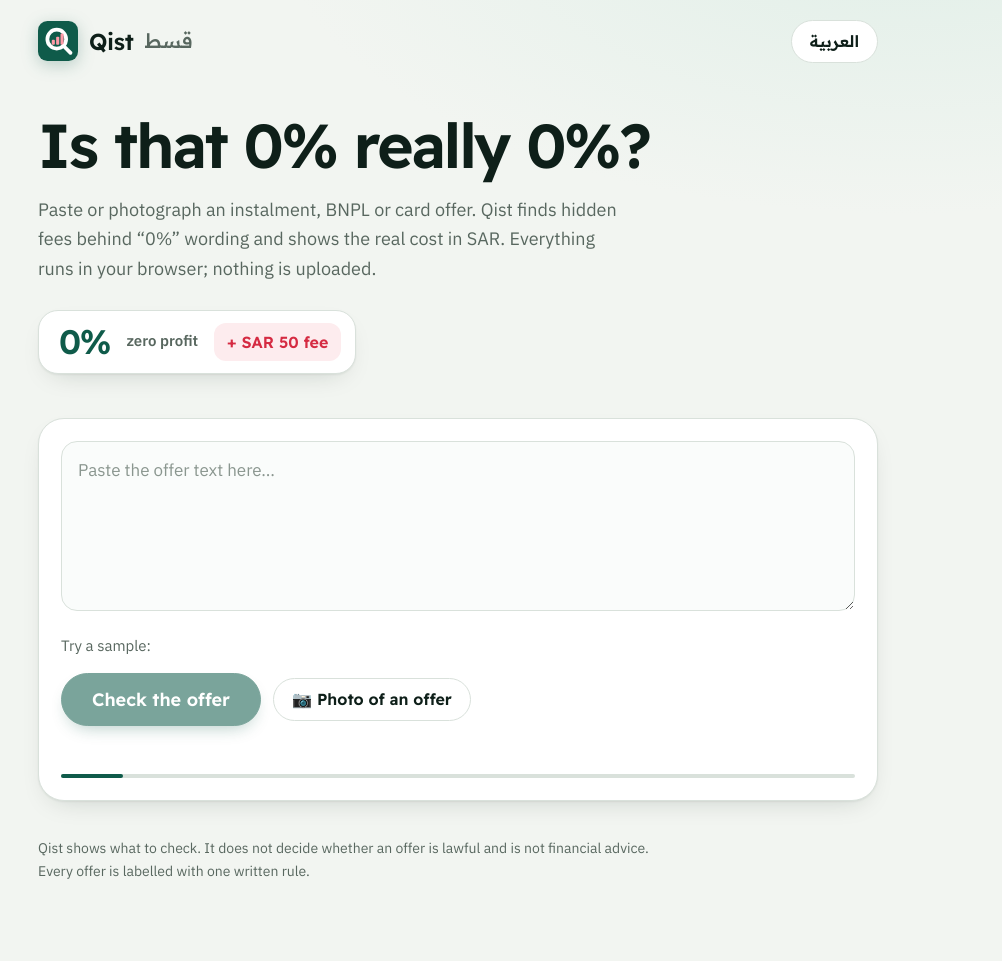
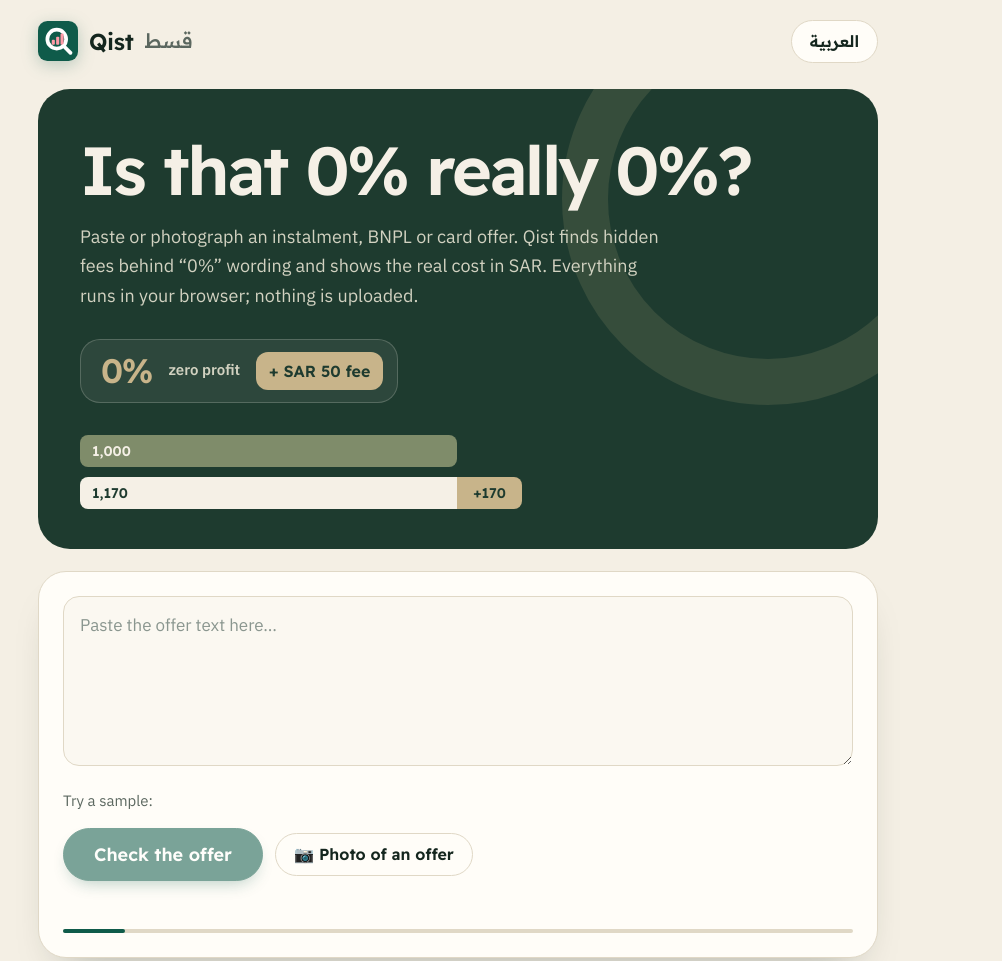
Before and after one commit to spryshrey2912/qist, a plain HTML site: page index.html in a window 1280 px wide. Shown: the top 961 px of the page, without its empty margins (182-1184 px from the left). Before the commit the page ends 939 px from the top, so only its background shows below. Drawn offline with Linux system fonts and the light colour scheme.

Commit message:
Visual refresh: deep-green hero, warm paper, cost-comparison bars

```diff
--- a/index.html
+++ b/index.html
@@ -9,10 +9,10 @@
 <link rel="preconnect" href="https://fonts.googleapis.com"><link rel="preconnect" href="https://fonts.gstatic.com" crossorigin>
 <link href="https://fonts.googleapis.com/css2?family=Readex+Pro:wght@400;500;600;700&family=IBM+Plex+Sans+Arabic:wght@400;500;600;700&display=swap" rel="stylesheet">
 <style>
-:root{--paper:#f2f5f1;--card:#fff;--ink:#0e1f19;--mut:#58675f;--line:#d9e1db;--green:#0f5b4a;--green2:#e1efe8;--red:#d52b42;--red2:#fdecee;--amber:#8f6200;--amber2:#fff3d2;--shadow:0 1px 2px rgba(14,31,25,.06),0 10px 28px -14px rgba(14,31,25,.22);--head:"Readex Pro","IBM Plex Sans Arabic","Segoe UI",Tahoma,system-ui,sans-serif;--body:"IBM Plex Sans Arabic","Segoe UI",Tahoma,system-ui,sans-serif}
+:root{--paper:#f4efe4;--card:#fffdf8;--ink:#14261e;--mut:#5b675f;--line:#e0d8c6;--deep:#1e3b2f;--sand:#c8b48a;--cream:#f5f0e6;--green:#0f5b4a;--green2:#e1efe8;--red:#d52b42;--red2:#fdecee;--amber:#8f6200;--amber2:#fff3d2;--shadow:0 1px 2px rgba(14,31,25,.06),0 10px 28px -14px rgba(14,31,25,.22);--head:"Readex Pro","IBM Plex Sans Arabic","Segoe UI",Tahoma,system-ui,sans-serif;--body:"IBM Plex Sans Arabic","Segoe UI",Tahoma,system-ui,sans-serif}
 *{box-sizing:border-box}
 html{scroll-behavior:smooth}
-body{margin:0;background:var(--paper) radial-gradient(900px 420px at 85% -80px,var(--green2),transparent 70%) no-repeat;color:var(--ink);font:17px/1.65 var(--body);-webkit-font-smoothing:antialiased;text-rendering:optimizeLegibility}
+body{margin:0;background:var(--paper);color:var(--ink);font:17px/1.65 var(--body);-webkit-font-smoothing:antialiased;text-rendering:optimizeLegibility}
 :lang(ar) body{line-height:1.85}
 .wrap{max-width:880px;margin:0 auto;padding:0 20px}
 a,button,label.btn,textarea{outline-offset:3px}
@@ -25,17 +25,29 @@ button,.btn{font:600 16px/1.3 var(--head);border-radius:999px;border:1.5px solid
 button:hover,.btn:hover{border-color:var(--green);background:#fbfdfc}
 button:active,.btn:active{transform:translateY(1px)}
 button.primary{background:var(--green);border-color:var(--green);color:#fff;padding:14px 30px;font-size:18px;box-shadow:0 8px 18px -8px rgba(15,91,74,.65)}
-button.primary:hover{background:#0a4a3b;border-color:#0a4a3b}
+button.primary:hover{background:#0a4a3b;border-color:#0a4a3b;transform:translateY(-1px)}
+button.primary:active{transform:translateY(1px)}
 button:disabled{opacity:.55;cursor:wait}
-.hero{padding:30px 0 10px}
-.hero h1{font:600 clamp(36px,7vw,62px)/1.06 var(--head);letter-spacing:-.035em;margin:0 0 16px;max-width:14em;text-wrap:balance}
-.hero p{color:var(--mut);max-width:33em;margin:0 0 26px;font-size:18px}
-.demo{display:inline-flex;flex-wrap:wrap;gap:10px 16px;align-items:center;background:var(--card);border:1.5px solid var(--line);border-radius:20px;padding:12px 14px 12px 20px;font-weight:600;margin-bottom:8px;box-shadow:var(--shadow)}
+.hero{position:relative;overflow:hidden;background:var(--deep);color:var(--cream);border-radius:32px;padding:46px 42px 40px;margin:6px 0 0}
+.hero::after{content:"";position:absolute;inset-inline-end:-96px;top:-96px;width:320px;height:320px;border-radius:50%;border:46px solid rgba(200,180,138,.14);pointer-events:none}
+.hero>*{position:relative;z-index:1;animation:rise .7s cubic-bezier(.2,.7,.2,1) both}
+.hero>:nth-child(2){animation-delay:.08s}.hero>:nth-child(3){animation-delay:.16s}.hero>:nth-child(4){animation-delay:.24s}
+.hero h1{font:600 clamp(38px,7vw,68px)/1.04 var(--head);letter-spacing:-.035em;margin:0 0 16px;max-width:12em;text-wrap:balance;color:var(--cream)}
+.hero p{color:#d2d2c1;max-width:33em;margin:0 0 28px;font-size:18px}
+.demo{display:inline-flex;flex-wrap:wrap;gap:10px 16px;align-items:center;background:rgba(245,240,230,.07);border:1.5px solid rgba(245,240,230,.2);border-radius:20px;padding:12px 14px 12px 20px;font-weight:600;margin-bottom:22px}
 :lang(ar) .demo{padding:12px 20px 12px 14px}
-.demo .big{font:600 34px/1 var(--head);font-variant-numeric:tabular-nums;color:var(--green);letter-spacing:-.03em}
-.demo .fee{background:var(--red2);color:var(--red);border-radius:12px;padding:6px 13px;font-family:var(--head);font-size:16px}
-.tool{background:var(--card);border:1.5px solid var(--line);border-radius:26px;padding:22px;margin:26px 0;box-shadow:var(--shadow)}
-textarea{width:100%;min-height:170px;resize:vertical;border:1.5px solid var(--line);border-radius:16px;padding:16px;font:inherit;font-size:17px;line-height:1.55;background:#fafcfb;color:var(--ink);transition:border-color .15s,box-shadow .15s}
+.demo .big{font:600 34px/1 var(--head);font-variant-numeric:tabular-nums;color:var(--sand);letter-spacing:-.03em}
+.demo .fee{background:var(--sand);color:var(--deep);border-radius:12px;padding:6px 13px;font-family:var(--head);font-size:16px}
+.demo .mut{color:#d2d2c1}
+.cmp{max-width:30em}
+.cmp .r{display:flex;align-items:center;height:32px;margin-top:10px;font:600 14px/1 var(--head);font-variant-numeric:tabular-nums;direction:ltr}
+.cmp .r span{display:flex;align-items:center;height:100%;padding:0 12px;border-radius:8px}
+.cmp .a span{width:74%;background:#7f8c6a;color:var(--cream)}
+.cmp .b span:first-child{width:74%;background:var(--cream);color:var(--deep);border-radius:8px 0 0 8px}
+.cmp .b span:last-child{width:12.6%;background:var(--sand);color:var(--deep);border-radius:0 8px 8px 0;justify-content:center;padding:0}
+:lang(ar) .cmp{margin-inline-start:0}
+.tool{background:var(--card);border:1.5px solid var(--line);border-radius:28px;padding:24px;margin:22px 0 26px;box-shadow:0 22px 44px -26px rgba(20,38,30,.4)}
+textarea{width:100%;min-height:170px;resize:vertical;border:1.5px solid var(--line);border-radius:16px;padding:16px;font:inherit;font-size:17px;line-height:1.55;background:#fbf8f1;color:var(--ink);transition:border-color .15s,box-shadow .15s}
 textarea::placeholder{color:#8a968f}
 textarea:focus{border-color:var(--green);outline:none;box-shadow:0 0 0 4px var(--green2);background:#fff}
 .row{display:flex;flex-wrap:wrap;gap:8px;margin:14px 0;align-items:center}
@@ -51,7 +63,7 @@ textarea:focus{border-color:var(--green);outline:none;box-shadow:0 0 0 4px var(-
 @keyframes rise{from{opacity:0;transform:translateY(10px)}to{opacity:1;transform:none}}
 #out>*{animation:rise .5s cubic-bezier(.2,.7,.2,1) both}
 #out>:nth-child(2){animation-delay:.06s}#out>:nth-child(3){animation-delay:.12s}#out>:nth-child(n+4){animation-delay:.18s}
-@media (prefers-reduced-motion:reduce){.bar i{animation:none;width:100%}html{scroll-behavior:auto}#out>*{animation:none}button{transition:none}}
+@media (prefers-reduced-motion:reduce){.hero>*{animation:none}.bar i{animation:none;width:100%}html{scroll-behavior:auto}#out>*{animation:none}button{transition:none}}
 .verdict{position:relative;border-radius:22px;padding:22px 24px 22px 74px;border:1.5px solid;box-shadow:var(--shadow)}
 :lang(ar) .verdict{padding:22px 74px 22px 24px}
 .verdict::before{content:"!";position:absolute;inset-inline-start:20px;top:22px;width:40px;height:40px;border-radius:50%;display:grid;place-items:center;font:700 22px/1 var(--head);color:#fff}
@@ -78,7 +90,7 @@ td:last-child{text-align:end;font-weight:600;font-variant-numeric:tabular-nums}
 footer{color:var(--mut);font-size:14px;padding:10px 0 56px;max-width:46em}
 strong{font-weight:700}
 :lang(ar) .hero h1,:lang(ar) .verdict h2,:lang(ar) .brand,:lang(ar) .stat b,:lang(ar) .demo .big{letter-spacing:0}
-@media (max-width:520px){.wrap{padding:0 16px}.tool{padding:16px;border-radius:22px}.verdict{padding:20px 18px 20px 66px}:lang(ar) .verdict{padding:20px 66px 20px 18px}.verdict::before{inset-inline-start:16px;top:20px}button.primary{width:100%}.actions .btn{flex:1;text-align:center}}
+@media (max-width:520px){.hero{padding:30px 22px 26px;border-radius:26px}.hero::after{width:220px;height:220px;border-width:32px;inset-inline-end:-70px;top:-70px}.wrap{padding:0 16px}.tool{padding:16px;border-radius:22px}.verdict{padding:20px 18px 20px 66px}:lang(ar) .verdict{padding:20px 66px 20px 18px}.verdict::before{inset-inline-start:16px;top:20px}button.primary{width:100%}.actions .btn{flex:1;text-align:center}}
 </style>
 </head>
 <body>
@@ -92,6 +104,7 @@ strong{font-weight:700}
   <h1 id="h1"></h1>
   <p id="sub"></p>
   <div class="demo" aria-hidden="true"><span class="big">0%</span><span id="d1" class="mut"></span><span class="fee" id="d2"></span></div>
+  <div class="cmp" aria-hidden="true"><div class="r a"><span>1,000</span></div><div class="r b"><span>1,170</span><span>+170</span></div></div>
 </section>
 
 <section class="tool" aria-label="check">
```
